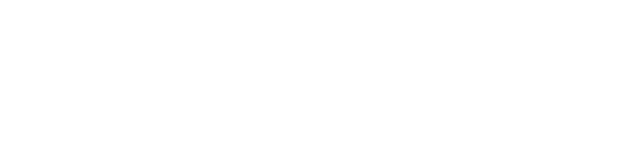
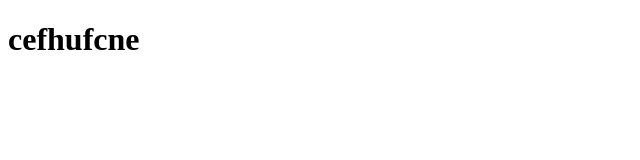
Before and after one commit to Mohit-Ravindran/sample-Git, a plain HTML site: page index.html in a window 1280 px wide. Shown: the whole page, without its empty margins (0-640 px from the left). Drawn offline with Linux system fonts and the light colour scheme.

Commit message:
second commit

```diff
--- a/index.html
+++ b/index.html
@@ -7,6 +7,6 @@
     <title>Document</title>
 </head>
 <body>
-
+    <h1>cefhufcne</h1>
 </body>
 </html>
```
Also changed, not shown: mo.css (added), mohit.html (added).
